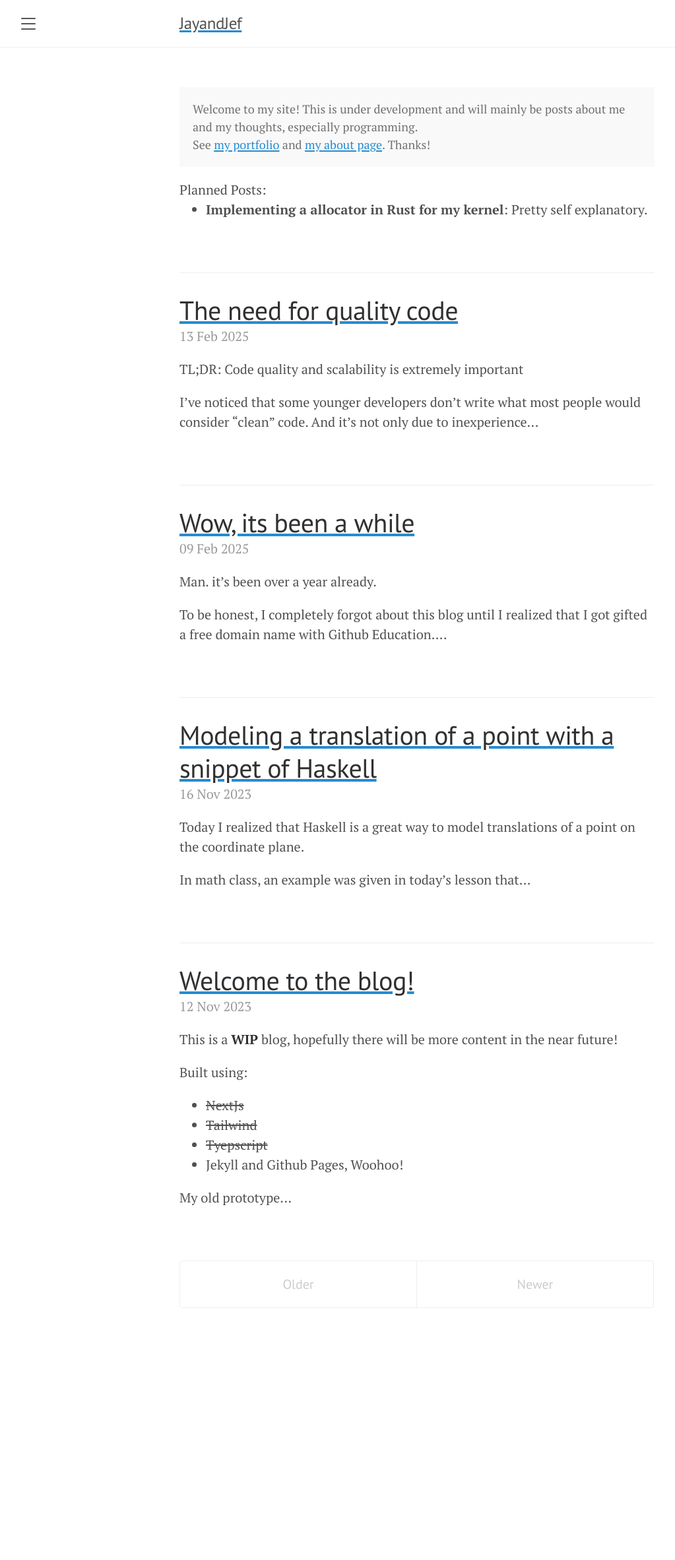
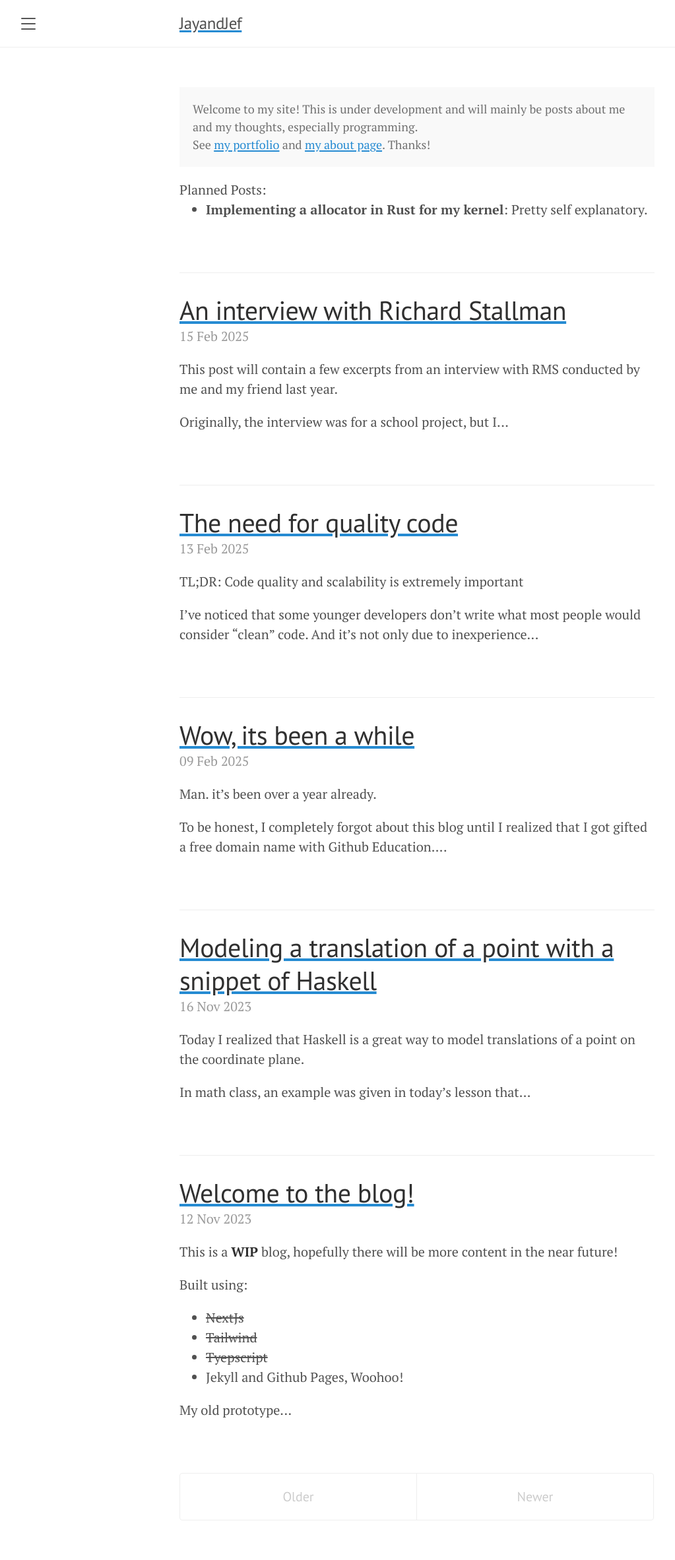
Before and after one commit to JayAndJef/jayandjef.github.io, a Jekyll site: the page built from index.html, in a window 1280 px wide. Shown: the whole page at 66% size, without its empty margins (8-1031 px from the left). Built offline with Jekyll 4.4.1, drawn with Linux system fonts in a browser that asks for light colours; the list of posts is cut into pages by our own code; before the commit the page ends 2043 px from its top, so only the background shows below that; some of the changed lines change nothing that is shown.

Commit message:
post: interview with richard stallman

```diff
--- /dev/null
+++ b/_includes/open-embed.html
@@ -0,0 +1,96 @@
+<style>
+    .videoWrapper {
+        position: relative;
+        padding-bottom: 56.333%;
+        height: 0;
+        background: black;
+    }
+
+    .videoWrapper iframe {
+        position: absolute;
+        top: 0;
+        left: 0;
+        width: 100%;
+        height: 100%;
+        border: 0;
+    }
+</style>
+
+<script>
+    function get_youtube_id(url) {
+        var p = /^(?:https?:\/\/)?(?:www\.)?(?:youtu\.be\/|youtube\.com\/(?:embed\/|v\/|watch\?v=|watch\?.+&v=))((\w|-){11})(?:\S+)?$/;
+        return (url.match(p)) ? RegExp.$1 : false;
+    }
+    function vimeo_embed(url, el) {
+        var id = false;
+        $.ajax({
+            url: 'https://vimeo.com/api/oembed.json?url=' + url,
+            async: true,
+            success: function (response) {
+                if (response.video_id) {
+                    id = response.video_id;
+                    if (url.indexOf('autoplay=1') !== -1) var autoplay = 1; else var autoplay = 0;
+                    if (url.indexOf('loop=1') !== -1) var loop = 1; else var loop = 0;
+                    var theInnerHTML = '<div class="videoWrapper"><iframe src="https://player.vimeo.com/video/' + id + '/?byline=0&title=0&portrait=0';
+                    if (autoplay == 1) theInnerHTML += '&autoplay=1';
+                    if (loop == 1) theInnerHTML += '&loop=1';
+                    theInnerHTML += '" webkitallowfullscreen mozallowfullscreen allowfullscreen></iframe></div>';
+                    el.innerHTML = theInnerHTML;
+                }
+            }
+        });
+    }
+    function video_embed() {
+        var p = document.getElementsByTagName('p');
+        for (var i = 0; i < p.length; i++) {
+            //check if this is an external url (that starts with https:// or http://
+            if (p[i].innerHTML.indexOf("http://") == 0 ||
+                p[i].innerHTML.indexOf("https://") == 0) {
+                var youtube_id = get_youtube_id(p[i].innerHTML);
+                if (youtube_id) {
+                    if (p[i].innerHTML.indexOf('autoplay=1') !== -1) var autoplay = 1; else var autoplay = 0;
+                    if (p[i].innerHTML.indexOf('loop=1') !== -1) var loop = 1; else var loop = 0;
+                    var theInnerHTML = '<div class="videoWrapper"><iframe width="720" height="420" src="https://www.youtube.com/embed/' + youtube_id + '?rel=0&showinfo=0';
+                    if (autoplay == 1) theInnerHTML += '&autoplay=1';
+                    if (loop == 1) theInnerHTML += '&loop=1&playlist=' + youtube_id + '&version=3';
+                    if (p[i].innerHTML.indexOf('start=') !== -1) theInnerHTML += '&start=' + p[i].innerHTML.substring(p[i].innerHTML.indexOf('start=') + 6);
+                    theInnerHTML += '" frameborder="0" allowfullscreen></iframe></div>';
+                    p[i].innerHTML = theInnerHTML;
+                }
+                if (p[i].innerHTML.indexOf('vimeo.com') !== -1) {
+                    //ask vimeo for the id and place the embed
+                    vimeo_embed(p[i].innerHTML, p[i]);
+                }
+            }
+        }
+    }
+    video_embed();
+
+    function wav_embed() {
+        var p = document.getElementsByTagName('p');
+        for (var i = 0; i < p.length; i++) {
+            if (p[i].innerHTML.indexOf('.wav') !== -1) {
+                var str = p[i].innerHTML.split('?');
+                if (str.length == 1) str[1] = '';
+                var str1 = str[1];
+                str1 = str1.replace('&', '').replace('&', '');
+                str1 = str1.replace('autoplay=1', '').replace('autoplay=0', '');
+                str1 = str1.replace('loop=1', '').replace('loop=0', '');
+                str1 = str1.replace('controls=0', '').replace('controls=1', '');
+
+                if (str[0].lastIndexOf('.wav', str[0].length - 4) === str[0].length - 4 && str1.length == 0) {
+                    if (str[1].indexOf('autoplay=1') !== -1) var autoplay = 1; else var autoplay = 0;
+                    if (str[1].indexOf('loop=1') !== -1) var loop = 1; else var loop = 0;
+                    if (str[1].indexOf('controls=0') !== -1) var controls = 0; else var controls = 1;
+                    var newInnerHTML = '<audio';
+                    if (autoplay == 1) newInnerHTML += ' autoplay';
+                    if (loop == 1) newInnerHTML += ' loop';
+                    if (controls == 1) newInnerHTML += ' controls';
+                    newInnerHTML += '><source src="' + str[0] + '" type="audio/mpeg">Your browser does not support the audio element.</audio>';
+                    p[i].innerHTML = newInnerHTML;
+                }
+            }
+        }
+    }
+    wav_embed();
+</script>
--- a/_layouts/default.html
+++ b/_layouts/default.html
@@ -21,6 +21,7 @@
 
       <div class="container content">
         {{ content }}
+        {% include open-embed.html %}
       </div>
     </div>
 
--- /dev/null
+++ b/_posts/2025-02-15-an-interview-with-richard-stallman.md
@@ -0,0 +1,160 @@
+---
+layout: post
+title: An interview with Richard Stallman
+date: 2025-02-15 2:00:00 -0800
+categories: programming special
+---
+
+This post will contain a few excerpts from an interview with RMS conducted by me and my friend last year.
+
+Originally, the interview was for a school project, but I believe it shows some general cool information about GNU, their design choices, and their philosophy that people would (hopefully) like to hear about.
+
+This post won't include the entire 50-minute interview nor it's transcript - if you want it, contact me and I'll be more then happy to provide them.
+
+### Prelude
+
+First, some background, and a disclaimer.
+
+This interview was recorded with the intent of being incorporated into a National History Day project on the Linux Kernel (Torvalds, unfortunately, never responded to our email). Because of this, some questions were about how Linux tied into GNU.
+
+Getting the interview was somewhat easy - aside from the fact that conventional calling methods would not work. We hopped into the FSF's mumble server to conduct it. Because of a combination of this and our janky audio setup (we didn't have a speaker), there might be some echos. I've cut out some long pauses and tried to get rid of the background noise, but it isn't perfect.
+
+My first impression of RMS as a person was that he was very clear-cut in all his beliefs, and knew his priorities. But also, he recognized the shortcomings of GNU and the FSF and the reality of the world. One cannot deny that he is a powerful man.
+
+A disclaimer is that I do not publicly share political worldviews with Stallman, and I take no ownership of his words.
+
+Each excerpt will be a short description, followed by some audio clips and transcripts of our questions and his responses.
+
+### Excerpts
+
+If you want to get to the juicy parts about ideology and such, you can skip over the sections about the design philosophies of UNIX and GNU Hurd.
+
+---
+
+#### On the interactions between GNU and the Linux Kernel, as well as some intuition into the fundamental goals of the GNU project.
+
+/assets/stallman/gnu-linux-relation.wav
+
+"The Linux Kernel completed GNU. Looking purely at GNU/Linux, which do you think is more important, GNU or the Linux Kernel?"
+
+> The Linux is a kernel. That's all that Linux is. **Linux was the last missing piece that completed the goal of the GNU project**, which was to make a complete free operating system, the GNU operating system.
+
+> Now, **Torvalds didn't think of his work as part of the GNU system**. He didn't associate with the GNU project. He didn't even talk to us.
+
+> **But in fact, it filled the last gap in what we had been working on for most of a decade. And it's because of having a complete free operating system that there was a change in what people, a fundamental change in what people could do and have freedom. Before that, the only operating systems were non-free**. Their developers controlled what the users could do because users couldn't change the operating systems. So the decisions of what the programs would let you do and what they wouldn't let you do were made by the companies that owned the systems...
+
+---
+
+#### On a history of proprietary systems, as well as what motivated RMS to create the FSF.
+
+/assets/stallman/toughest-quote.wav
+
+"You mentioned that, up until GNU, every operating system was proprietary. Am I correct on that?"
+
+> **That's true if you look at, say, the world starting from 1980 or so. Because earlier there were other free operating systems. In 1970, just about every operating system was free. And likewise, in the mid-70s**, initially when there were first personal computers, their operating systems were free also. And the computers sold by Digital Equipment Corporation in the 1960s and early 70s, they came with free operating systems too.
+
+> **These examples taught me the moral difference between living under a proprietary software regime and living in a free world in your computer.** The difference between having freedom and not was marked for us, for people like us who experienced living in freedom. **And this is what taught me the importance of free software** when basically, when free software slipped away from us, or our freedoms slipped away under the influence of non-free software, this was a tremendous loss.
+
+> **And I took this so seriously, so much to heart, that I decided I'm going to win back our freedom if it's the last thing I do.**
+
+---
+
+#### On why UNIX was the model for GNU, and some components developed for it.
+
+/assets/stallman/unix-1.wav
+
+"The Unix Operating System was developed in the 1970's, Am I correct?"
+
+> **Yes, and it was non-free, officially non-free, although for some of the, for the late 70s and early 80s, copies of the source were unofficially distributed**.
+
+> It was never officially approved to do so, but Bell Labs didn't try very hard to suppress it. But later things got stricter with Unix. I'm telling you about things that people have told me.
+
+> I never used Unix back then. **The first time I ever used Unix was around the start of 1984 when I was starting to explore it and see if my decision to make a Unix-like operating system was a good decision. It turned out that Unix wasn't an ideal model, but it was good enough. So I continued with that plan**
+
+/assets/stallman/unix-2.wav
+
+"You said that Unix wasn't the model system - wasn't the best, but it was enough?"
+
+> I wouldn't say, I didn't use the word best. **It wasn't ideal**. It wasn't quite, some of the, some technical aspects of it were not quite as good as I hoped, but they were good enough ... **it was still a useful model to imitate**. Remember, what I was doing, **the plan I had made, was to imitate Unix by developing free replacements for the 200 or so components of Unix**.
+
+/assets/stallman/unix-3.wav
+
+"So what components would you say were the most essential that had to be compatible with Unix?"
+
+> **The C library, in some ways the compiler, and a whole bunch of little utilities that scripts would use**. Having scripts is not something, scripts is something that not every operating system had. **That was one of the particularly good aspects of Unix.**
+
+> **That it had a powerful scripting language.** Of course, the implementation of that language had to be upward compatible. We made a shell that was upward compatible with the Unix shell. **The Unix shell was called the Bourne Shell. so ours was called the Bourne Again Shell.**
+
+"So, it was a combination of these factors that made you chose UNIX over something, like, say MS-DOS."
+
+> **Right. Well, of course, MS-DOS was so pitiful it wasn't even worth thinking about. Unix was a multi-user time-sharing system, and it's clear that that's what we wanted.** There were other multi-user time-sharing systems that I could have chosen to imitate, but Unix was clearly better then the other possible choices.
+
+---
+
+#### On GNU Hurd.
+
+/assets/stallman/gnu-hurd.wav
+
+"The team that was working on GNU, the operating system; you've mentioned on your website that they were planning to release GNU Hurd, which they are still working on, if I'm correct."
+
+> Right. **The GNU Herd ran into serious technical difficulties.** The aim was to a collection of, to replace a kernel with a collection of servers that would run on a microkernel. And **we started with a microkernel called Mach that had been developed as a funded project at Carnegie Mellon.**
+
+> But **we tried to implement the upper layers of the operating system in an advanced modular way where the top half of the kernel would consist of various independent programs running under time sharing on top of the microkernel. That turned out to have serious problems which nobody ever fixed.**
+
+> Some volunteers still work on the new herd, **I've more or less given up hope that it will ever be our main kernel.**
+
+---
+
+#### On the motivation behind GNU, and the divide between free and open source software.
+
+/assets/stallman/motivation-1.wav
+
+"Nowadays, a lot of GNU slash Linux distributions are associated with the open source ideology. Aiming to highlight like the practical advantages of programs. What's your sentiment towards how GNU slash Linux and free or open source software evolved and will evolve in the near future?"
+
+> **Well, in the early 90s, there was a philosophical disagreement between parts of the free software community. There were the people who supported the free software idea, which was a moral idea.** Users deserve to have control of the programs they run, of programs that do their computing, because it's an injustice if they don't.
+
+> So, **we didn't develop the GNU system just because we thought it would be nice to develop a system and have it become widely used and be admired. We developed it so we and you could have freedom.**
+
+> **Now, this was too radically shocking for some people, and they were more conservative in their ways of thinking, and they didn't want to rock the boat.** They didn't want to... to make such a moral criticism of the usual ways of doing things. They, you know, some people who held those views did contribute to developing free software for other motives. But they were not supporters of the free software movement.
+
+/assets/stallman/motivation-2.wav
+
+"So right now ... there's slightly more open source then free software in the world"
+
+> I think so. **The definition of open source was derived from the definition of free software, but it doesn't look very similar.** Here's what happened. There were these two different philosophies, and they existed within the free software community.
+
+> **At the beginning of 1998, the people who disagreed with us invented a term they could use to refer to their philosophy and not even hint at the existence of ours.** they could promote their philosophy without suggesting to people that there was any other. And **they got the backing of companies with money that could do advertising.**
+
+> As a result, ever since then, it has been an effort for us to make people aware that the Free Software Movement exists. Well, **Free Software is a movement. It is a campaign to win certain freedoms. It's a campaign in the domain of political philosophy, just as a democracy as a way of life is the goal of a movement.**
+
+> There are many different such political movements with different goals. However, they coined the term open source to describe the practices at a practical level only and not raise any questions of right and wrong, not raise any political questions at all. So they simply, the **open source supporters took for granted the political views normal in our society and didn't raise the idea of rejecting any of them.**
+
+---
+
+#### On the future of the free software movement **NOTE: the audio cuts out in the middle of his response for some time, so the clip is cut**
+
+/assets/stallman/future.wav
+
+"So, what direction do you think that the free software movement, as you just described it, what direction do you think that will be going in in the near future?"
+
+> **I can't see the future. And I don't try because I know that generally I can't. Lots of unpredictable things have happened during these four decades. Some have been very disappointing, but that's the nature of life.** Things happen by surprise. I would never have guessed many of the things that have happened around me. So I couldn't answer that.
+
+> **And besides, I think it's the wrong kind of question to ask. Our society teaches people to be obsessed with the question of what's going to happen and overlook the question of what should happen.**
+
+> You'll find lots of discussion on television about the question of who's going to ... and other media about who's going to win the next presidential election. And not as much serious discussion of who should win ... So **I'm more interested in what we should do than what's going to happen.**
+
+---
+
+#### On the uses of GNU/Linux
+
+/assets/stallman/chocolate.wav
+
+"So one last question ... GNU slash Linux, it's really popular. I think that's an undisputed fact. So what would you say are some of its major impacts in the modern world, both from a philosophical sense and a practical sense?"
+
+> From a practical sense, I it's mostly being used in data centers and websites. **And I'm happy that it's good for that, but I really wanted it to become popular on people's personal computers so that individual humans would have freedom.** Unfortunately, it's not so popular for that.
+
+> Just a second.
+
+> Actually, it's inconsiderate and inconvenient of me to **eat some of this chocolate** right now. I should stop until we're done. But it's hard to resist.
+
+> Anyway, so... so **I think still its most important impact is in the idea of software freedom, the idea that the users deserve to control the programs that do their computing. Most people, of course, don't support this and have never even heard of it, but there are people who do, who have, and people who continue to hear about these ideas.**
```
Also changed, not shown: 10 other files.
